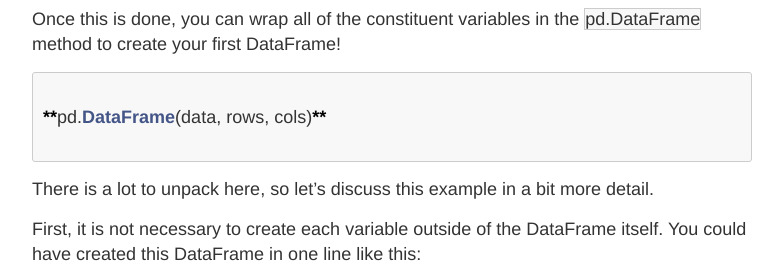
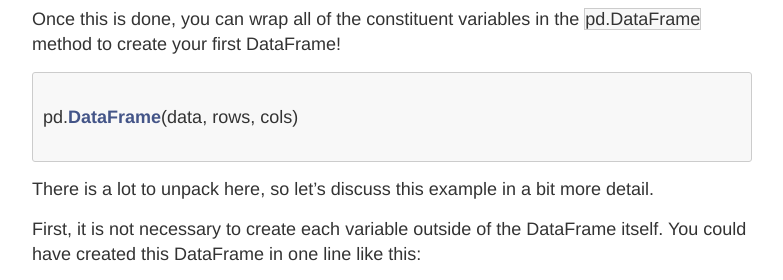
Before and after one commit to rosyberti/website, a Jekyll site: the page built from advanced-python/pandas-dataframes.md, in a window 1280 px wide and 900 px high, scrolled down 1466 px. Shown: the part 153-433 px from the top of the window, without its empty margins (248-1031 px from the left). Built offline with Jekyll 4.4.1, drawn with Linux system fonts in a browser that asks for light colours.

Commit message:
fixed formatting

````diff
--- a/advanced-python/pandas-dataframes.md
+++ b/advanced-python/pandas-dataframes.md
@@ -52,7 +52,7 @@ Once this is done, you can wrap all of the constituent variables in the `pd.Data
 
 ```python
 
-**pd.DataFrame(data, rows, cols)**
+pd.DataFrame(data, rows, cols)
 
 ```
 
````
